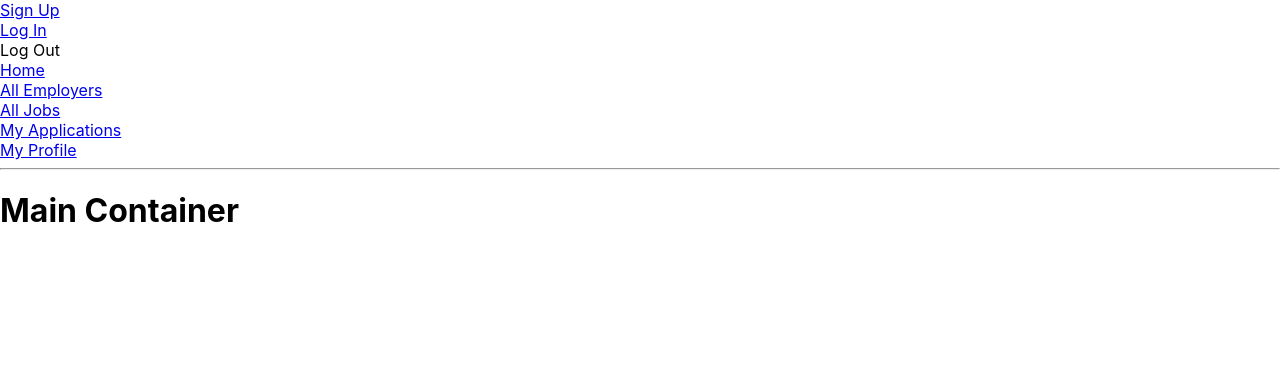
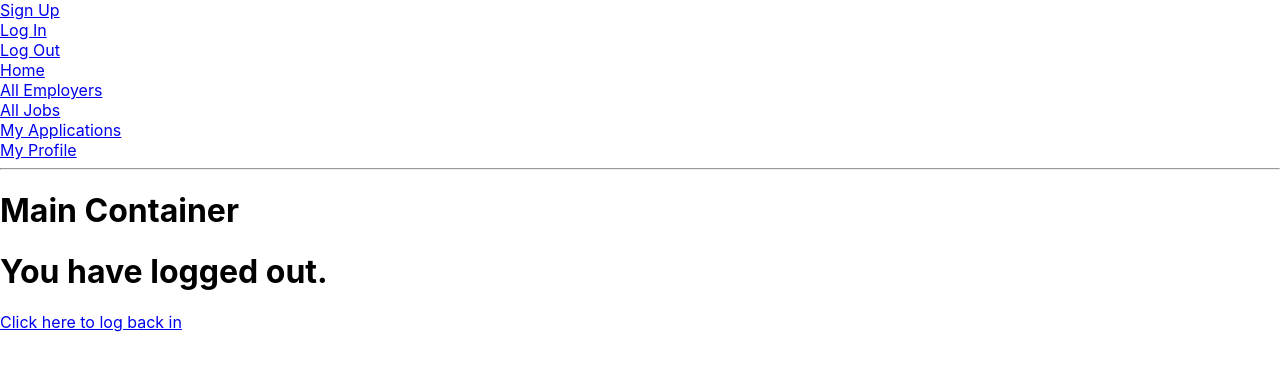
Before and after one commit to joffitzer/job-search-frontend, a React (Create React App) app: page /logout in a window 1280 px wide. Shown: the top 370 px of the page. Built offline with nearby package versions, Linux system fonts and the light colour scheme.

Commit message:
log in, log out, view profile page when logged in

```diff
--- /dev/null
+++ b/src/components/Logout.js
@@ -0,0 +1,15 @@
+import React from 'react'
+import { Link } from 'react-router-dom'
+
+const Logout = () => {
+    return(
+        <div>
+            <h1>You have logged out.</h1>
+            <Link to={`/login`}>
+                Click here to log back in
+            </Link>
+        </div>
+    )
+}
+
+export default Logout;
--- a/src/containers/MainContainer.js
+++ b/src/containers/MainContainer.js
@@ -3,6 +3,7 @@ import { Route } from 'react-router-dom'
 import Thanks from '../components/Thanks'
 import Signup from '../components/Signup'
 import Login from '../components/Login'
+import Logout from '../components/Logout'
 import Home from '../components/Home'
 import EmployersContainer from '../containers/EmployersContainer'
 import EmployerShow from '../components/EmployerShow'
@@ -17,6 +18,7 @@ const MainContainer = () => {
             <h1>Main Container</h1>
             <Route exact path="/signup" render={(routerProps) => <Signup {...routerProps}/>} />
             <Route exact path="/login" render={(routerProps) => <Login {...routerProps}/>} />
+            <Route exact path="/logout" component={Logout} />
             <Route exact path="/thanks" component={Thanks} />
             <Route exact path="/profile" component={ProfileContainer} />
             <Route exact path="/home" component={Home} />
--- a/src/containers/Nav.js
+++ b/src/containers/Nav.js
@@ -1,5 +1,5 @@
 import React from 'react'
-import { Link } from 'react-router-dom';
+import { Link, withRouter } from 'react-router-dom';
 import { connect as cnx } from 'react-redux'
 import { logOutUser,  } from '../actionCreators'
 
@@ -8,7 +8,7 @@ class Nav extends React.Component {
     logout = () => {
         localStorage.removeItem("token")
         this.props.logOutUser()
-    }
+        }
 
 
     render() {
@@ -18,7 +18,7 @@ class Nav extends React.Component {
                 {/* <h5>Logged In User: {this.props.isLoggedIn ? this.props.loggedInUser.attributes.first_name : "Nope"}</h5> */}
                 <Link to="/signup"><div>Sign Up</div></Link>
                 <Link to="/login"><div>Log In</div></Link>
-                <div onClick={this.logout}>Log Out</div>
+                <Link to="/logout"><div onClick={this.logout}>Log Out</div></Link>
                 <Link to="/home"><div>Home</div></Link>
                 <Link to="/employers"><div>All Employers</div></Link>
                 <Link to="/jobs"><div>All Jobs</div></Link>
@@ -45,4 +45,5 @@ return {
 }
 }
 
-export default cnx(mapStateToProps, mapDispatchToProps)(Nav);
+// export default withRouter(mapStateToProps, mapDispatchToProps)(Nav);
+export default withRouter(cnx(mapStateToProps, mapDispatchToProps)(Nav))
--- a/src/containers/ProfileContainer.js
+++ b/src/containers/ProfileContainer.js
@@ -183,12 +183,10 @@ class ProfileContainer extends React.Component {
         let myItems
         if (this.props.loggedInUser && this.state.allPortfolioItems.length){
             allItemsArray = this.state.allPortfolioItems
-            myItems = allItemsArray.filter(itemObj => {
-                if (itemObj.user) {
-                    return parseInt(this.props.loggedInUser.user.id) === parseInt(itemObj.attributes.user.id)
-                }
-            })
+            myItems = allItemsArray.filter(itemObj => this.props.loggedInUser.user.id === parseInt(itemObj.attributes.user.id))
         }
+
+        console.log('my items: ', myItems)
 
         let portfolioItemsArray
         if (myItems){
```
